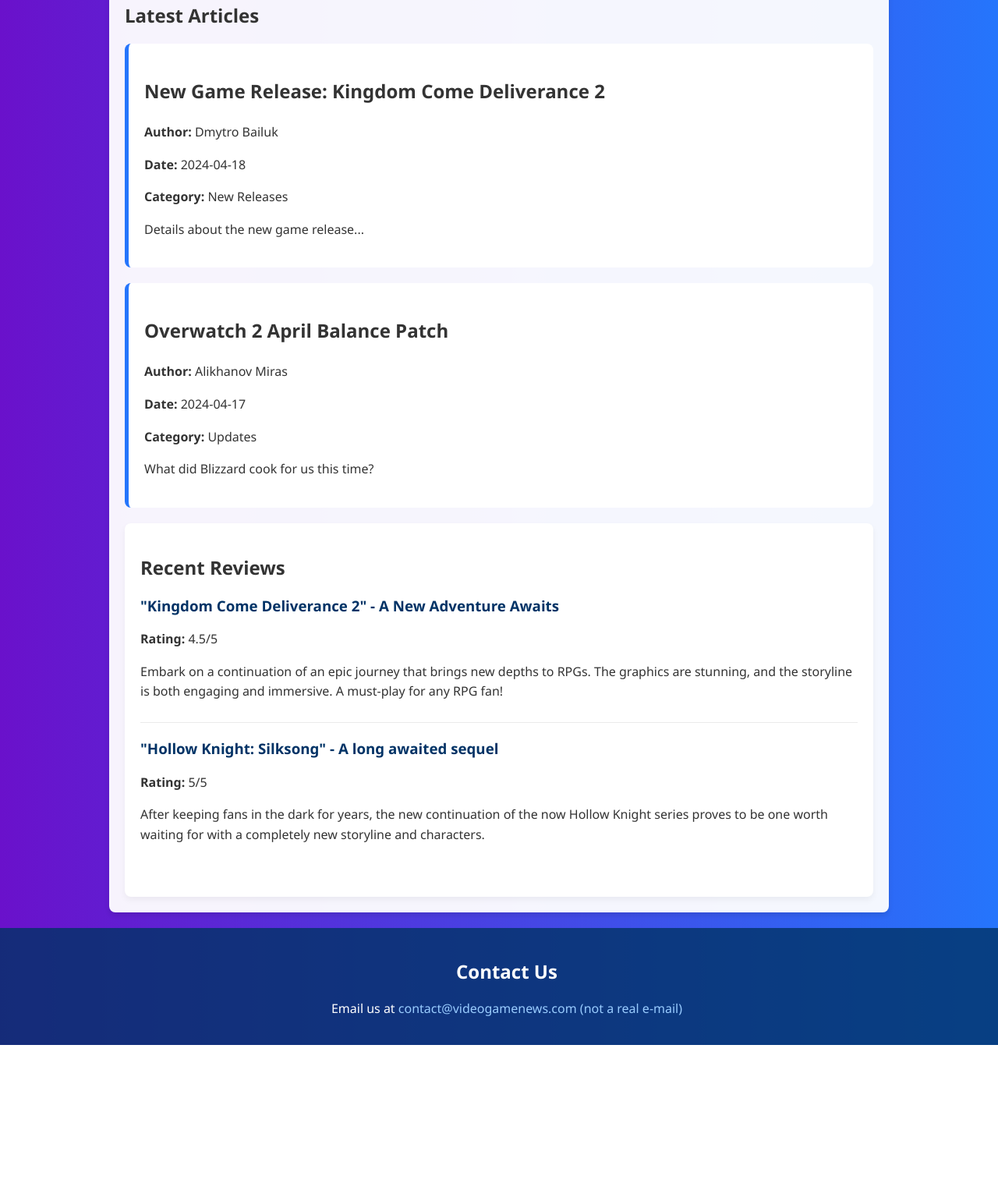
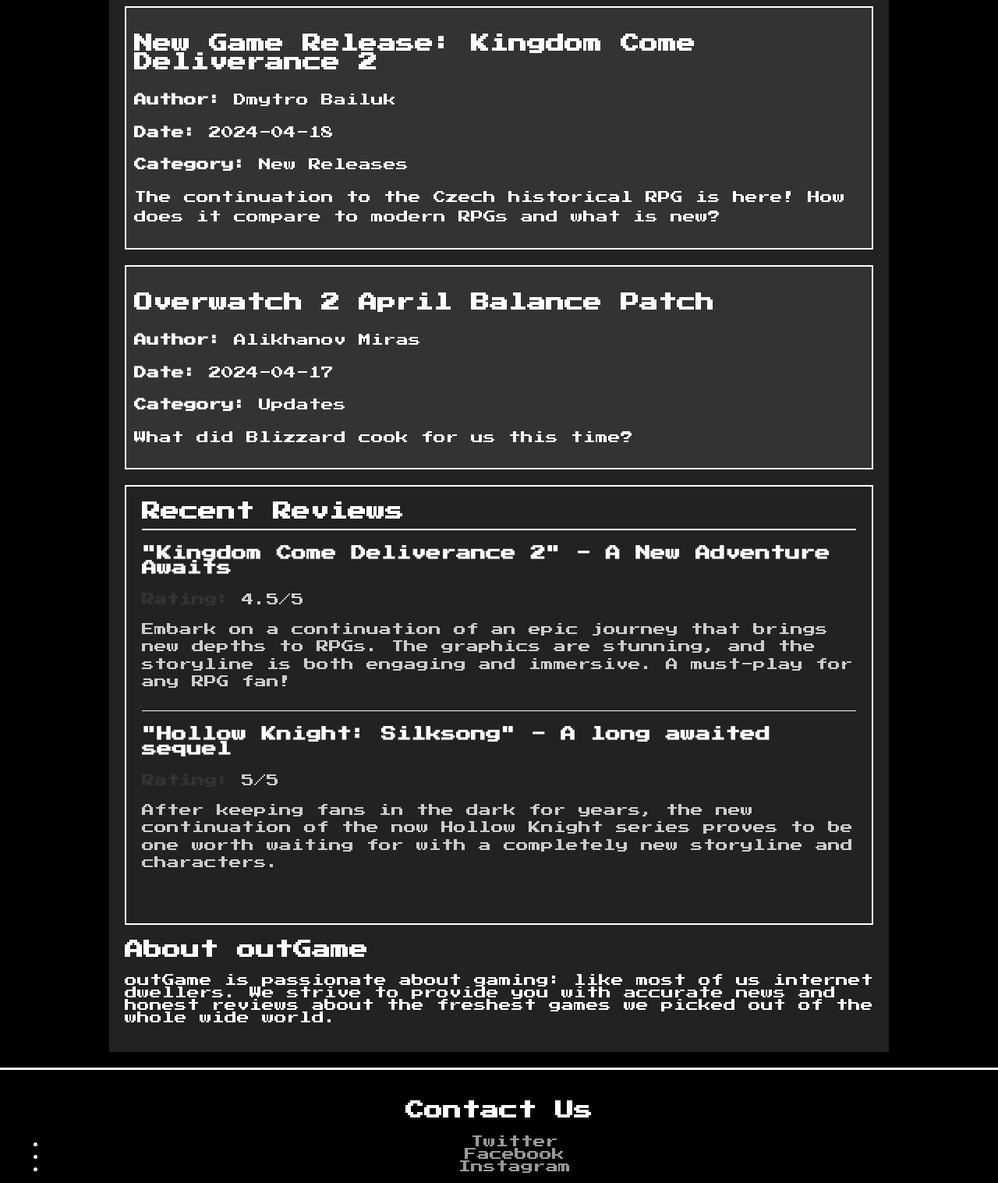
Before and after one commit to Distant-Night/videogame-news, a plain HTML site: page index.html in a window 1280 px wide. Shown: the part 301-1818 px from the top of the page at 78% size. Before the commit the page ends 1641 px from the top, so only its background shows below. Drawn offline with Linux system fonts and the light colour scheme.

Commit message:
Drastic changes to file structure - news.html and reviews.html deleted to comply with requirements structure, CSS changed to a retro look and some bugs fixed

```diff
--- a/index.html
+++ b/index.html
@@ -3,6 +3,7 @@
 <head>
     <meta charset="UTF-8">
     <meta name="viewport" content="width=device-width, initial-scale=1.0">
+    <link href="https://fonts.googleapis.com/css2?family=Press+Start+2P&display=swap" rel="stylesheet">
     <link rel="icon" href="images/logo.png" type="image/x-icon">
     <title>Video Game News</title>
     <link rel="stylesheet" href="style.css">
@@ -15,9 +16,9 @@
     <p class="tagline">Your reliable source of game related news and reviews.</p>
     <nav>
         <ul>
-            <li><a href="#home">Home</a></li>
-            <li><a href="news.html">News</a></li>
-            <li><a href="reviews.html">Reviews</a></li>
+            <li><a href="#news">News</a></li>
+            <li><a href="#reviews">Reviews</a></li>
+            <li><a href="#about">About</a></li>
             <li><a href="#contact">Contact</a></li>
         </ul>
     </nav>
@@ -30,7 +31,8 @@
             <p><strong>Author:</strong> Dmytro Bailuk</p>
             <p><strong>Date:</strong> 2024-04-18</p>
             <p><strong>Category:</strong> New Releases</p>
-            <p>Details about the new game release...</p>
+            <p>The continuation to the Czech historical RPG is here! How does it compare
+            to modern RPGs and what is new?</p>
         </article>
         <article>
             <h3>Overwatch 2 April Balance Patch</h3>
@@ -57,10 +59,21 @@
                 for with a completely new storyline and characters.</p>
         </div>
     </section>
+    <section id="about">
+        <h2>About outGame</h2>
+        <p>outGame is passionate about gaming: like most of us internet dwellers.
+        We strive to provide you with accurate news and honest reviews about the
+        freshest games we picked out of the whole wide world.</p>
+    </section>
 </main>
 <footer>
     <div id="contact">
         <h2>Contact Us</h2>
+        <ul>
+            <li><a href="https://twitter.com/">Twitter</a></li>
+            <li><a href="https://facebook.com/">Facebook</a></li>
+            <li><a href="https://instagram.com/">Instagram</a></li>
+        </ul>
         <p>Email us at <a href="mailto:contact@videogamenews.com">contact@videogamenews.com (not a real e-mail)</a></p>
     </div>
 </footer>
--- a/style.css
+++ b/style.css
@@ -1,18 +1,18 @@
 body {
-    font-family: 'Segoe UI', Tahoma, Geneva, Verdana, sans-serif;
-    background: linear-gradient(to right, #6a11cb, #2575fc); /* Pleasant blue gradient */
-    color: #333;
+    font-family: 'Press Start 2P', cursive; /* This font has a retro video game look */
+    background: #000; /* Solid black background */
+    color: #fff; /* White text for high contrast */
     margin: 0;
     padding: 0;
-    min-height: 100vh;
+    font-size: 16px; /* Pixel-like text sizing */
 }
 
 header {
-    background-color: rgba(255, 255, 255, 0.8); /* Slightly transparent white */
-    color: #333;
-    padding: 20px;
+    background-color: #000; /* Black header */
+    color: #fff; /* White text */
+    padding: 10px 20px;
     text-align: center;
-    box-shadow: 0 2px 5px rgba(0,0,0,0.1);
+    border-bottom: 3px solid #fff; /* White border for a distinct header line */
 }
 
 header img.logo {
@@ -42,69 +42,69 @@
 
 nav ul li {
     display: inline;
-    margin: 0 15px;
+    margin: 0 10px;
 }
 
 nav ul li a {
-    color: #333;
+    color: #fff;
     text-decoration: none;
     font-weight: bold;
-    background-color: white;
+    background-color: #333; /* Dark grey for menu items */
     padding: 5px 10px;
-    border-radius: 20px;
-    transition: all 0.3s ease;
+    border-radius: 0; /* No rounded corners for a more retro feel */
+    border: 2px solid #fff; /* White border for distinction */
 }
 
 nav ul li a:hover, nav ul li a:focus {
-    background-color: #2575fc;
-    color: white;
-    box-shadow: 0 2px 10px rgba(0,0,0,0.2);
+    background-color: #fff;
+    color: #000;
+    border-color: #000;
 }
 
 main {
+    background-color: #222; /* Very dark grey background for content area */
     padding: 20px;
     width: 80%;
     max-width: 960px;
     margin: 20px auto;
-    background-color: rgba(255, 255, 255, 0.95);
-    border-radius: 8px;
-    box-shadow: 0 4px 6px rgba(0,0,0,0.1);
+    border: none;
 }
 
 article {
-    padding: 20px;
+    background-color: #333; /* Dark grey for articles */
+    color: #fff;
+    padding: 10px;
     margin-bottom: 20px;
-    border-left: 5px solid #2575fc;
-    background-color: white;
-    border-radius: 8px;
+    border: 2px solid #fff; /* White border for articles */
 }
 
 /* Reviews Section Styling */
 #reviews {
-    background-color: #ffffff;
+    background-color: #222; /* Dark gray, like the main content area */
     padding: 20px;
     margin-top: 20px;
-    border-radius: 8px;
-    box-shadow: 0 4px 8px rgba(0,0,0,0.05);
+    border-radius: 0; /* Keeping edges sharp for a retro look */
+    border: 2px solid #fff; /* Adding a white border */
 }
 
 .review {
     margin-bottom: 20px;
     padding-bottom: 10px;
-    border-bottom: 1px solid #eaeaea; /* subtle line between reviews */
+    border-bottom: 1px solid #fff; /* White separator for a retro look */
 }
 
 .review:last-child {
-    border-bottom: none; /* Remove border from the last review */
+    border-bottom: none;
 }
 
 .review h3 {
-    color: #003366;
-    margin-top: 0;
+    color: #fff; /* Ensuring the title is visible */
+    font-size: 1.2em;
 }
 
 .review p {
-    line-height: 1.6;
+    color: #ccc; /* Light grey text for readability */
+    line-height: 1.4;
 }
 
 .review strong {
@@ -120,21 +120,29 @@
     line-height: 1.6;
 }
 
+article h3, section#news h2, section#reviews h2 {
+    color: #fff; /* White titles for visibility */
+}
+
+section#news h2, section#reviews h2 {
+    margin-top: 0;
+    padding-bottom: 10px;
+    border-bottom: 2px solid #fff; /* White line under section titles for separation */
+}
+
 footer {
-    background-color: rgba(0, 51, 102, 0.8);
-    color: white;
+    background-color: #000;
+    color: #fff;
     text-align: center;
-    padding: 20px 10px;
-    position: relative;
-    bottom: 0;
-    width: 100%;
+    padding: 20px;
+    border-top: 3px solid #fff;
 }
 
 footer a {
-    color: #99ccff;
+    color: #999; /* Light grey for footer links */
     text-decoration: none;
 }
 
 footer a:hover {
-    color: #ffffff;
+    color: #ccc; /* Brighter grey on hover */
 }
```
Also changed, not shown: news.html (deleted, +0 -38 lines), reviews.html (deleted, +0 -38 lines).
